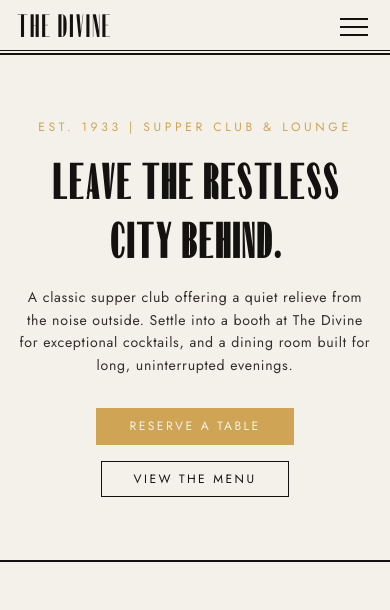
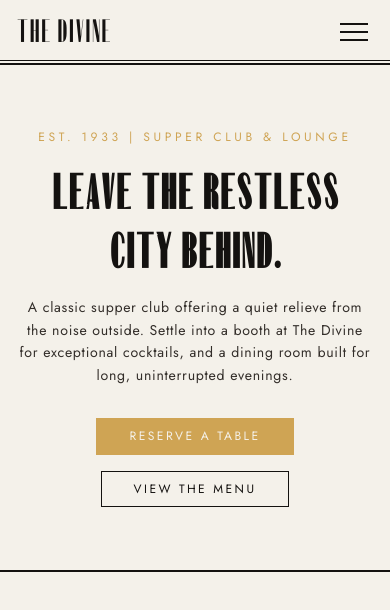
Before and after one commit to Calsjunior/the-divine, a website built with webpack: page src/template.html in a window 390 px wide. Built offline with nearby package versions, Linux system fonts and the light colour scheme; files whose address does not match are found by name.

Commit message:
feat(navbar): add explicit navbar height for full page calculation

```diff
--- a/src/components/Navbar.css
+++ b/src/components/Navbar.css
@@ -8,6 +8,8 @@
   --nav-line-offset: clamp(0.2rem, 0.143rem + 0.179vw, var(--space-xs));
 
   position: relative;
+  display: flex;
+  height: var(--nav-height);
   padding-block: clamp(1rem, 0.829rem + 0.536vw, var(--space-md));
   background-color: var(--nav-bg);
   border-block-end: 2px solid var(--nav-border);
--- a/src/styles/global.css
+++ b/src/styles/global.css
@@ -61,6 +61,8 @@
   --text-xl: clamp(2.4rem, 2.17rem + 0.71vw, 3.2rem);
   --text-xxl: clamp(var(--space-xl), 2.971rem + 0.714vw, 4.8rem);
   --text-xxxl: clamp(var(--space-xxl), 4.343rem + 1.429vw, var(--space-xxxl));
+
+  --nav-height: clamp(6.5rem, 6.357rem + 0.446vw, 7rem);
 }
 
 body {
```
